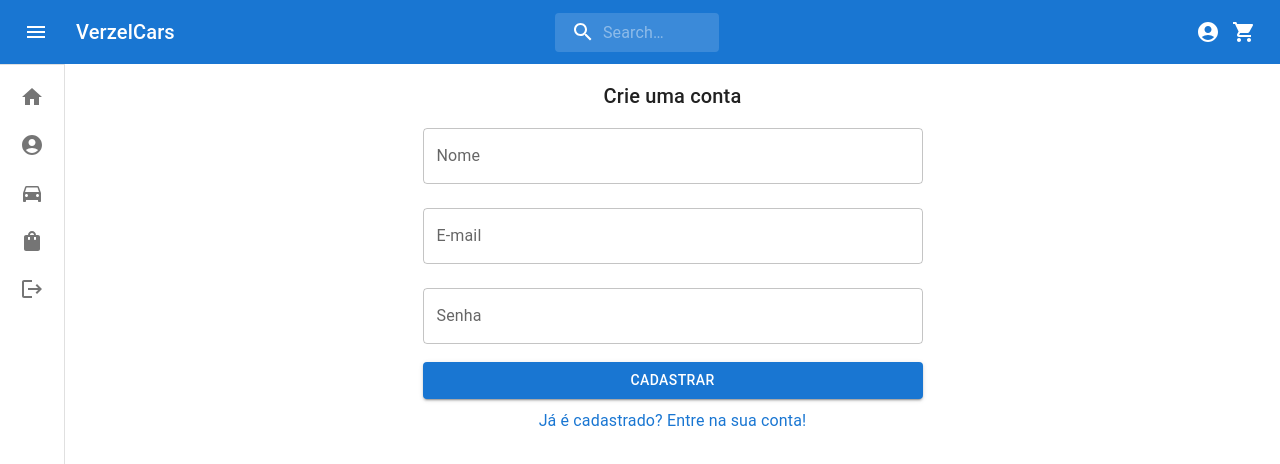
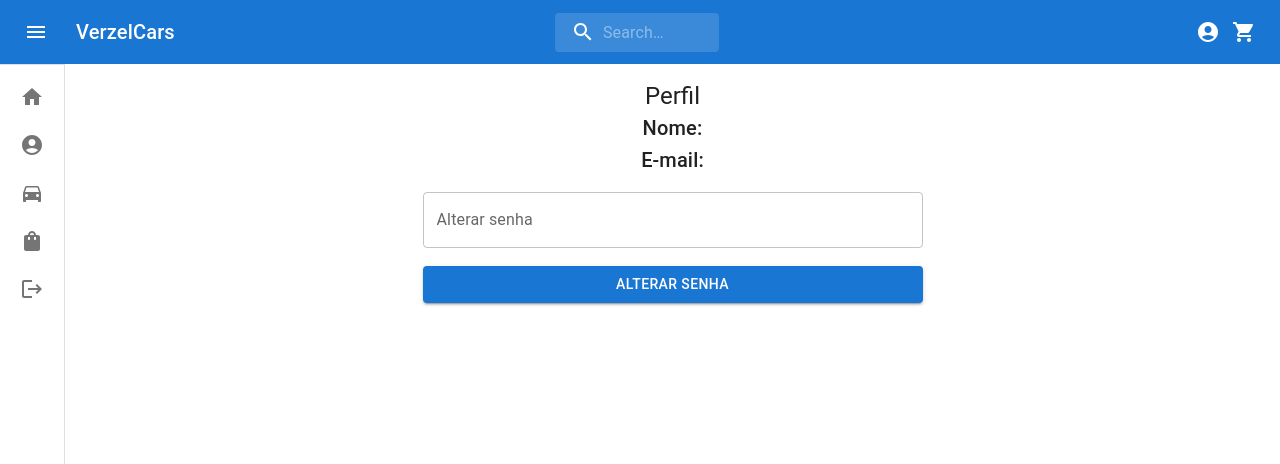
Before and after one commit to issitarual/verzel-challenge, a React (Create React App) app: page /profile in a window 1280 px wide. Shown: the top 464 px of the page. Built offline with nearby package versions, Linux system fonts and the light colour scheme.

Commit message:
feat: add profile page

```diff
--- /dev/null
+++ b/src/Components/UserProfile.js
@@ -0,0 +1,33 @@
+import FormControl from "@mui/material/FormControl";
+import TextField from "@mui/material/TextField";
+import Button from "@mui/material/Button";
+import Link from "@mui/material/Link";
+import { Typography, styled } from "@mui/material";
+import React from "react";
+
+export default function UserProfile() {
+  const UPDATE_PASSWORD_BUTTON = "Alterar senha";
+  const PROFILE_TITLE = "Perfil";
+  const PROFILE_NAME = "Nome: ";
+  const PROFILE_EMAIL = "E-mail: ";
+  const FormContainer = styled(FormControl)(({ theme }) => ({
+    width: "100%",
+    [theme.breakpoints.up("sm")]: {
+      width: "500px",
+    },
+  }));
+
+  return (
+    <React.Fragment>
+      <Typography variant="h5">{PROFILE_TITLE}</Typography>
+      <Typography variant="h6">{PROFILE_NAME}</Typography>
+      <Typography variant="h6">{PROFILE_EMAIL}</Typography>
+      <FormContainer>
+        <TextField id="password" label="Alterar senha" margin="normal" type="password" />
+        <Button variant="contained" sx={{ marginY: "10px" }}>
+          {UPDATE_PASSWORD_BUTTON}
+        </Button>
+      </FormContainer>
+    </React.Fragment>
+  );
+}
--- a/src/Pages/Profile.js
+++ b/src/Pages/Profile.js
@@ -1,6 +1,7 @@
 import * as React from "react";
 import Login from "../Components/Login";
 import SignUp from "../Components/SignUp";
+import UserProfile from "../Components/UserProfile"
 import { Box, styled } from "@mui/material";
 const Container = styled(Box)(() => ({
   display: "flex",
@@ -10,6 +11,6 @@ const Container = styled(Box)(() => ({
 }));
 export default function Profile() {
   return <Container>
-    <SignUp />
+    <UserProfile />
   </Container>;
 }
```
